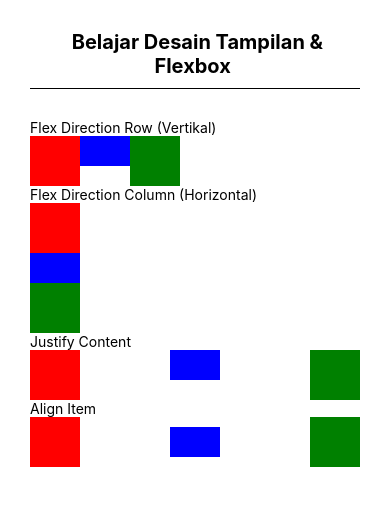
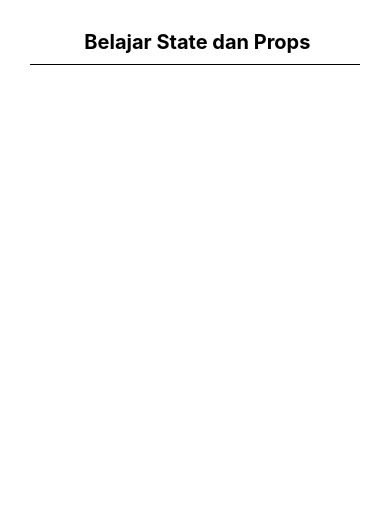
Before and after one commit to ujangaris/CRUD-React-Native-dengan-Firebase, a React Native app: screen / in a window 390 px wide. Shown: the top 506 px of the page. Built offline with nearby package versions, Linux system fonts and the light colour scheme.

Commit message:
Tutorial React Native Dasar : #6. Belajar State dan Props

```diff
--- a/index.js
+++ b/index.js
@@ -3,9 +3,10 @@
  */
 
 import {AppRegistry} from 'react-native';
-import App from './src/App';
-import CoreComponent from './src/CoreComponent';
-import DesainTampilan from './src/DesainTampilan'
+// import App from './src/App';
+// import CoreComponent from './src/CoreComponent';
+// import DesainTampilan from './src/DesainTampilan'
+import StateProps from './src/StateProps'
 import {name as appName} from './app.json';
 
-AppRegistry.registerComponent(appName, () => DesainTampilan);
+AppRegistry.registerComponent(appName, () => StateProps);
--- /dev/null
+++ b/src/StateProps.js
@@ -0,0 +1,31 @@
+import React, {Component} from 'react';
+import {Text, StyleSheet, View} from 'react-native';
+
+export default class StateProps extends Component {
+  render() {
+    return (
+      <View style={styles.container}>
+        <Text style={styles.title}> Belajar State dan Props</Text>
+        <View style={styles.garis} />
+        {/* Isi */}
+        <View style={styles.isi}></View>
+      </View>
+    );
+  }
+}
+
+const styles = StyleSheet.create({
+  container: {padding: 30},
+  title: {
+    fontSize: 20,
+    fontWeight: 'bold',
+    textAlign: 'center',
+  },
+  garis: {
+    borderBottomWidth: 1,
+    marginTop: 10,
+  },
+  isi: {
+    marginTop: 30,
+  },
+});
```
